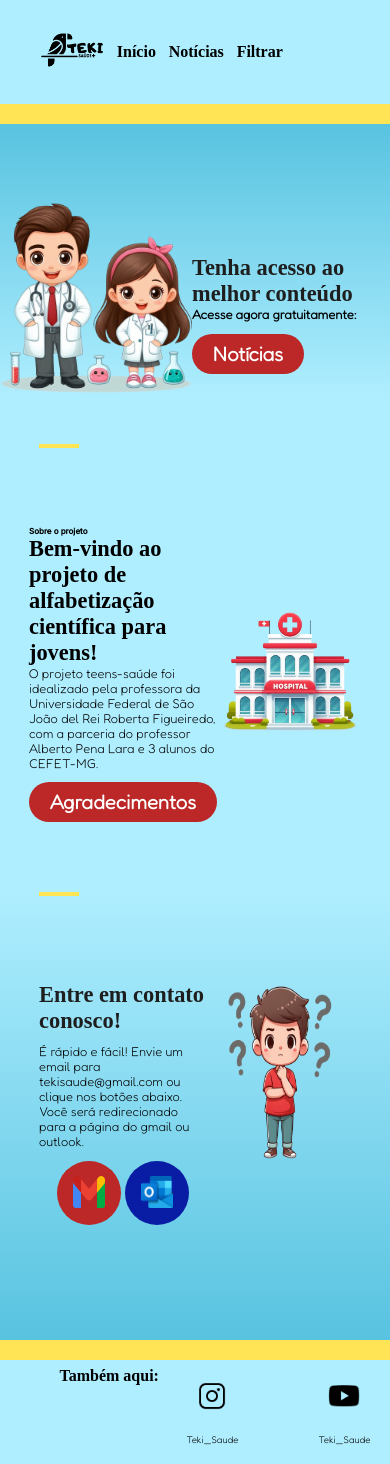
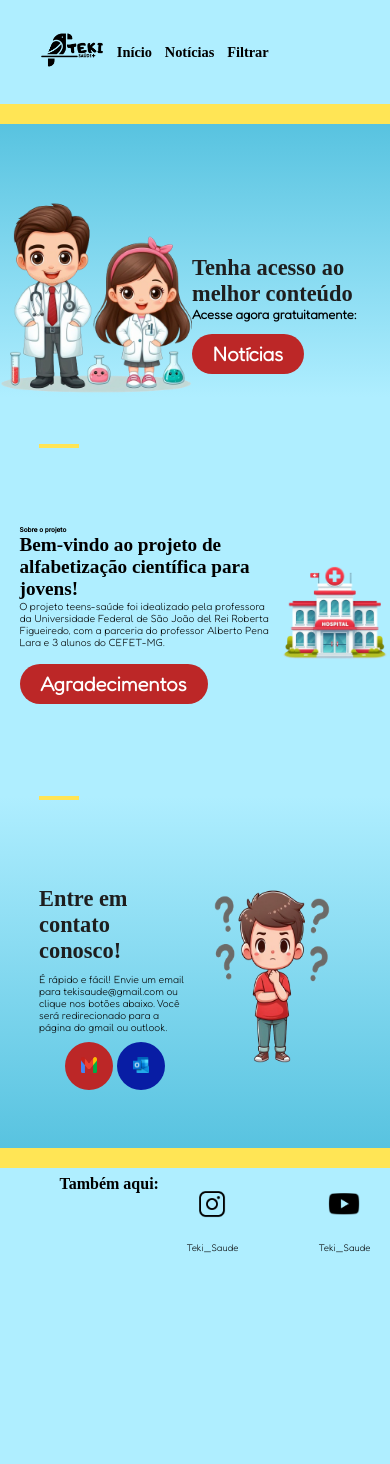
Before and after one commit to Luca-Henrique-Tavares/teki-saude, a Node server app: page / in a window 390 px wide. After the commit the page ends 1253 px from the top, so only its background shows below. Run offline with Node 20, Linux system fonts and the light colour scheme; some libraries are stand-ins or nearby versions; some web fonts are replaced.

Commit message:
Vercel
Alterações css celular

```diff
--- a/public/css/styles.css
+++ b/public/css/styles.css
@@ -1818,7 +1818,7 @@ li{
     }
     .ul-nav{
         gap: 0.8rem;
-        font-size: 1rem;
+        font-size: 0.9rem;
         text-align:left;
         margin-left: 0%;
     }
@@ -1869,11 +1869,13 @@ li{
 
     .home_container2{
         background: #AFEEFF;
-        height: 28rem;
+        height: 22rem;
     }
 
     .home_about{
         margin-top: 20%;
+        margin-left: 5%;
+        margin-right: 0%;
     }
 
     .mini_linha{
@@ -1882,25 +1884,25 @@ li{
     }
 
     .about{
-        font-size: 0.5rem;
+        font-size: 0.4rem;
         font-weight: bold;
     }
 
     .second_img_home{
-        width: 9rem;
-        height: 9rem;
+        width: 7rem;
+        height: 7rem;
     }
 
     .about_desc{
-        font-size: 0.8rem;
+        font-size: 0.65rem;
     }
 
     .about_title{
-        font-size: 1.4rem;
+        font-size: 1.2rem;
     }
 
     .home_container3{
-        height: 28rem;
+        height: 22rem;
         background: linear-gradient(180deg, #AFEEFF 0%, #58C3E0 100%);
     }
 
@@ -1909,7 +1911,7 @@ li{
     }
 
     .third_img_home{
-        width: 9rem;
+        width: 10rem;
         height: 12rem;
     }
 
@@ -1918,23 +1920,23 @@ li{
     }
 
     .btn_gmail{
-        width: 4rem;
-        height: 4rem;
+        width: 3rem;
+        height: 3rem;
     }
 
     .btn_outlook{
-        width: 4rem;
-        height: 4rem;
+        width: 3rem;
+        height: 3rem;
     }
 
     .gmail{
-        width: 2rem;
-        height: 2rem;
+        width: 1rem;
+        height: 1rem;
     }
 
     .outlook{
-        width: 2rem;
-        height: 2rem;
+        width: 1rem;
+        height: 1rem;
     }
 
     .rodape{
@@ -2046,12 +2048,13 @@ li{
         height: 15rem;
     }
     .not_news_img{
-        width: 320px;
-        height: 320px;
+        width: 250px;
+        height: 250px;
     }
     .not_divide{
         flex-direction: column;
         margin-left: 5%;
+        margin-right: 5%;
     }
     /* Todas as notícias */
     .tdsnot_container{
```
